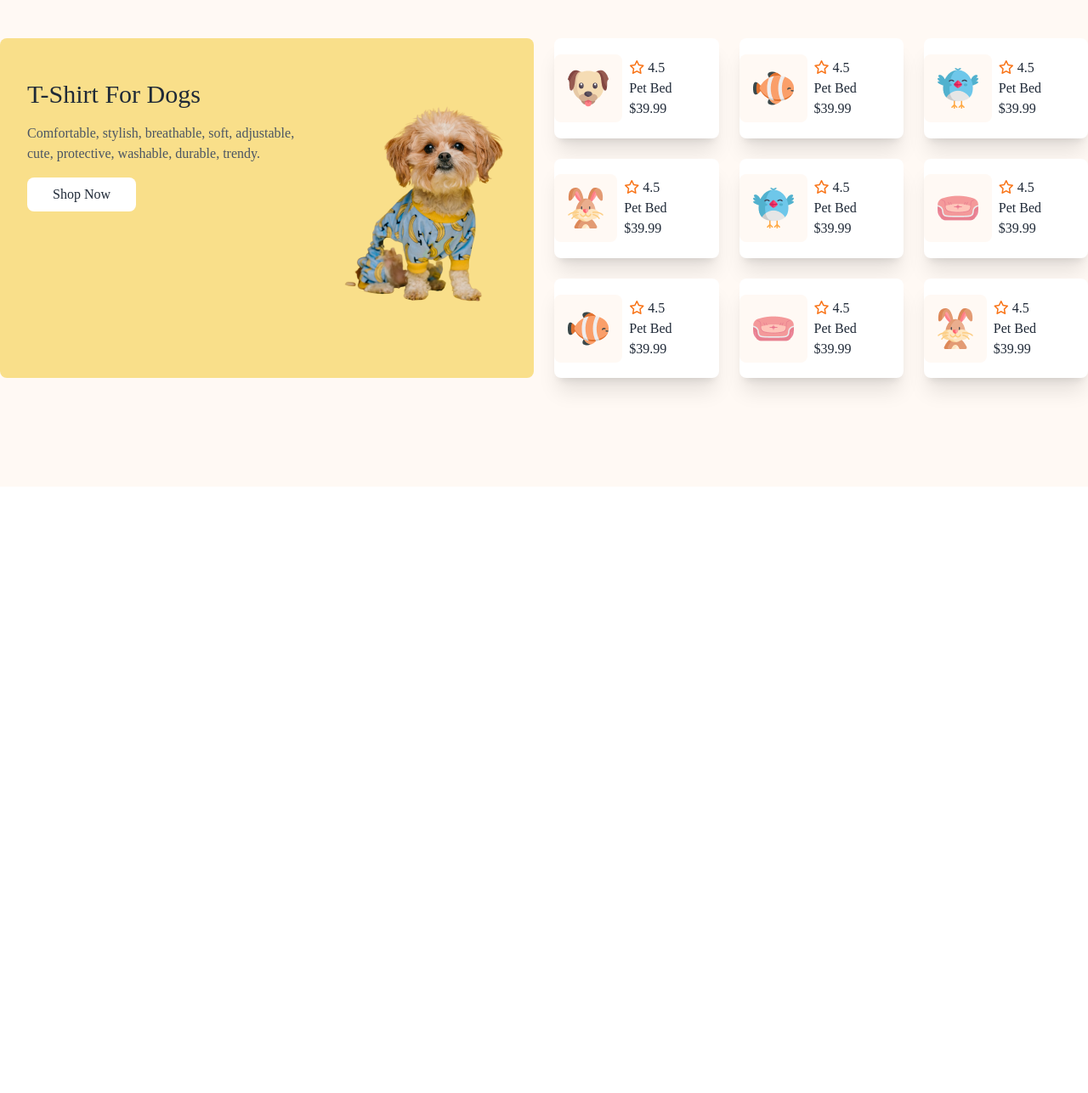
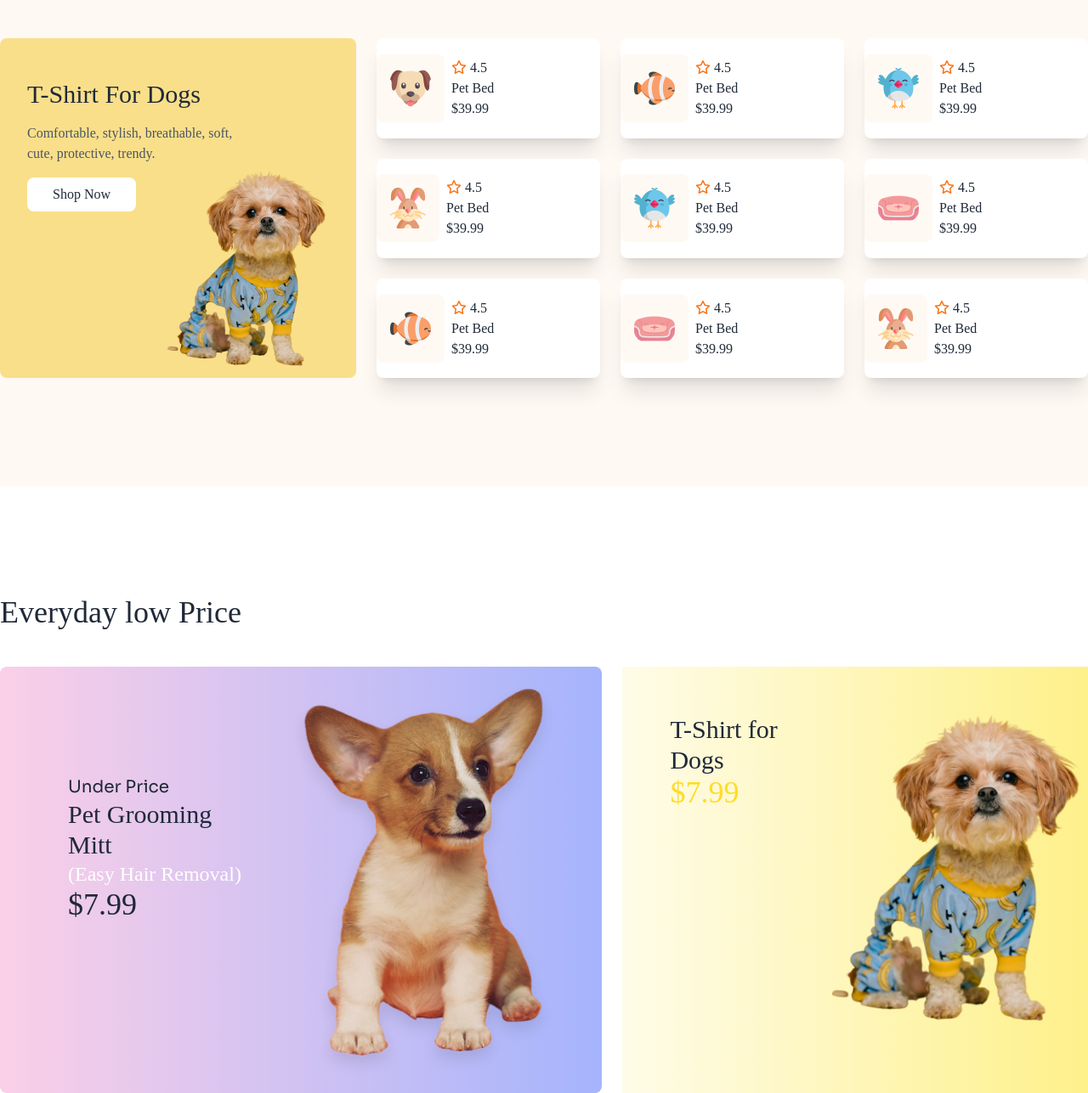
Before and after one commit to jannatuljyoti/B11-Assignment-3, a plain HTML site: page index.html in a window 1280 px wide. Shown: the part 1625-2912 px from the top of the page at 85% size. Before the commit the page ends 2198 px from the top, so only its background shows below. Drawn offline with nearby package versions, Linux system fonts and the light colour scheme; a web font is replaced by a local one.

Commit message:
added everyday low price section

```diff
--- a/index.html
+++ b/index.html
@@ -204,20 +204,20 @@
 
         <div class="flex-cols lg:flex  gap-x-6 mt-12 pb-32">
           <!-- content -->
-          <div class="flex relative   lg:pt-12 lg:pl-8 bg-bg-card lg:w-1/2 h-[400px] rounded-lg">
+          <div class="flex relative   lg:pt-12 lg:pl-8 bg-bg-card lg:w-1/3 h-[400px] rounded-lg">
             <div class="space-y-4">
               <h3 class="text-3xl">T-Shirt For Dogs</h3>
-            <p class="font-thin text-gray-600">Comfortable, stylish, breathable, soft, adjustable, <br> cute,  protective, washable, durable, trendy.</p>
+            <p class="font-thin text-gray-600">Comfortable, stylish, breathable, soft, <br> cute,  protective, trendy.</p>
             <button class="w-32 h-10 rounded-lg bg-white">Shop Now</button>
 
             </div>
-            <div class="absolute top-0 right-1">
+            <div class="absolute pt-7 right-1">
               <img src="c1-assets/cute-pet-small.png" alt="cute pet">
             </div>
           </div>
 
           <!-- card box -->
-           <div class=" lg:w-1/2 gap-6 grid grid-cols-2 lg:grid-cols-3 ">
+           <div class=" lg:w-2/3 gap-6 grid grid-cols-2 lg:grid-cols-3 ">
             <!-- card 1   -->
              <div class="flex  bg-base-100 shadow-xl rounded-lg gap-2 items-center">
               <div class="items-center">
@@ -347,7 +347,7 @@
              </div>
 
              <!-- card 9 -->
-             <div class="flex bg-base-100 shadow-xl rounded-lg gap-2 items-center ">
+             <div class=" hidden lg:flex bg-base-100 shadow-xl rounded-lg gap-2 items-center ">
               <div class="items-center">
                 <img class="p-4 bg-bg-color rounded-lg" src="c1-assets/rabbit-cartoon.png" alt="">
               </div>
@@ -368,6 +368,41 @@
       </div>
     </section>
 
+  <!-- Everyday low price section -->
+
+    <section class="md:container  mx-auto">
+      <div >
+        <h3 class="text-4xl pt-32 pb-11">Everyday low Price</h3>
+        <div class="flex-cols lg:flex space-x-6">
+          <!-- 1st card -->
+          <div class="flex bg-gradient-to-r from-pink-200 to-indigo-300 rounded-lg">
+            <div class="lg:pt-32 pl-20">
+              <p class="text-xl font-sora hidden lg:block">Under Price</p>
+              <h3 class="text-3xl">Pet Grooming Mitt</h3>
+              <p class="text-2xl font-normal text-white hidden lg:block">(Easy Hair Removal)</p>
+              <p class="text-4xl">$7.99</p>
+            </div>
+
+            <div>
+              <img src="c1-assets/cute-dog-mid.png" alt="">
+            </div>
+
+          </div>
+
+          <!-- 2nd card -->
+          <div class="flex bg-gradient-to-r from-yellow-50 to-yellow-200 pt-14 ">
+            <div class=" pl-14">
+              <h3 class="text-3xl">T-Shirt for Dogs</h3>
+              <p class="text-4xl"><span class="text-btn-primary">$7.99</span></p>
+            </div>
+            <div>
+              <img src="c1-assets/cute-pet-mid.png" alt="">
+            </div>
+          </div>
+        </div>
+      </div>
+
+    </section>
 
 
     </main>
```
